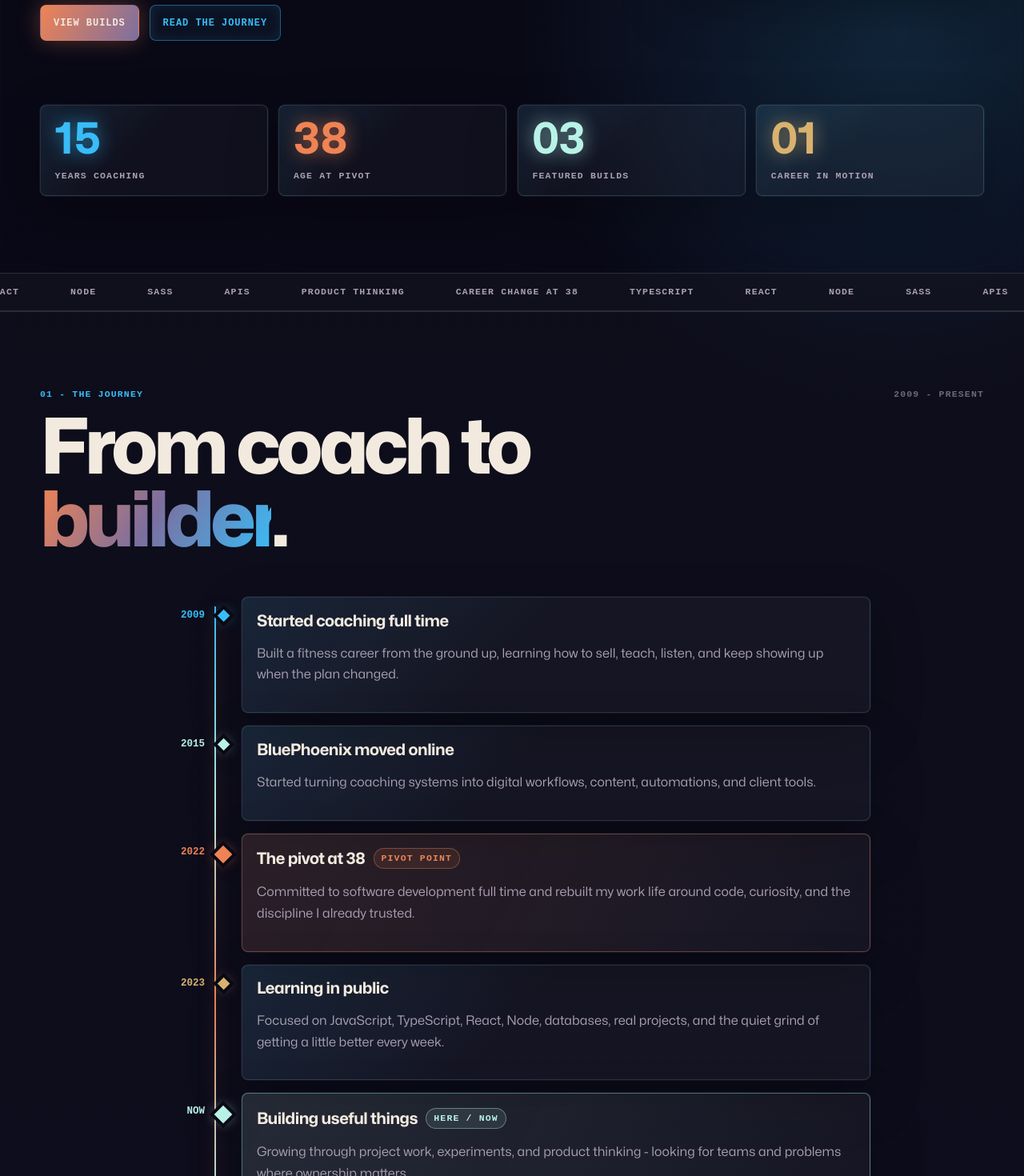
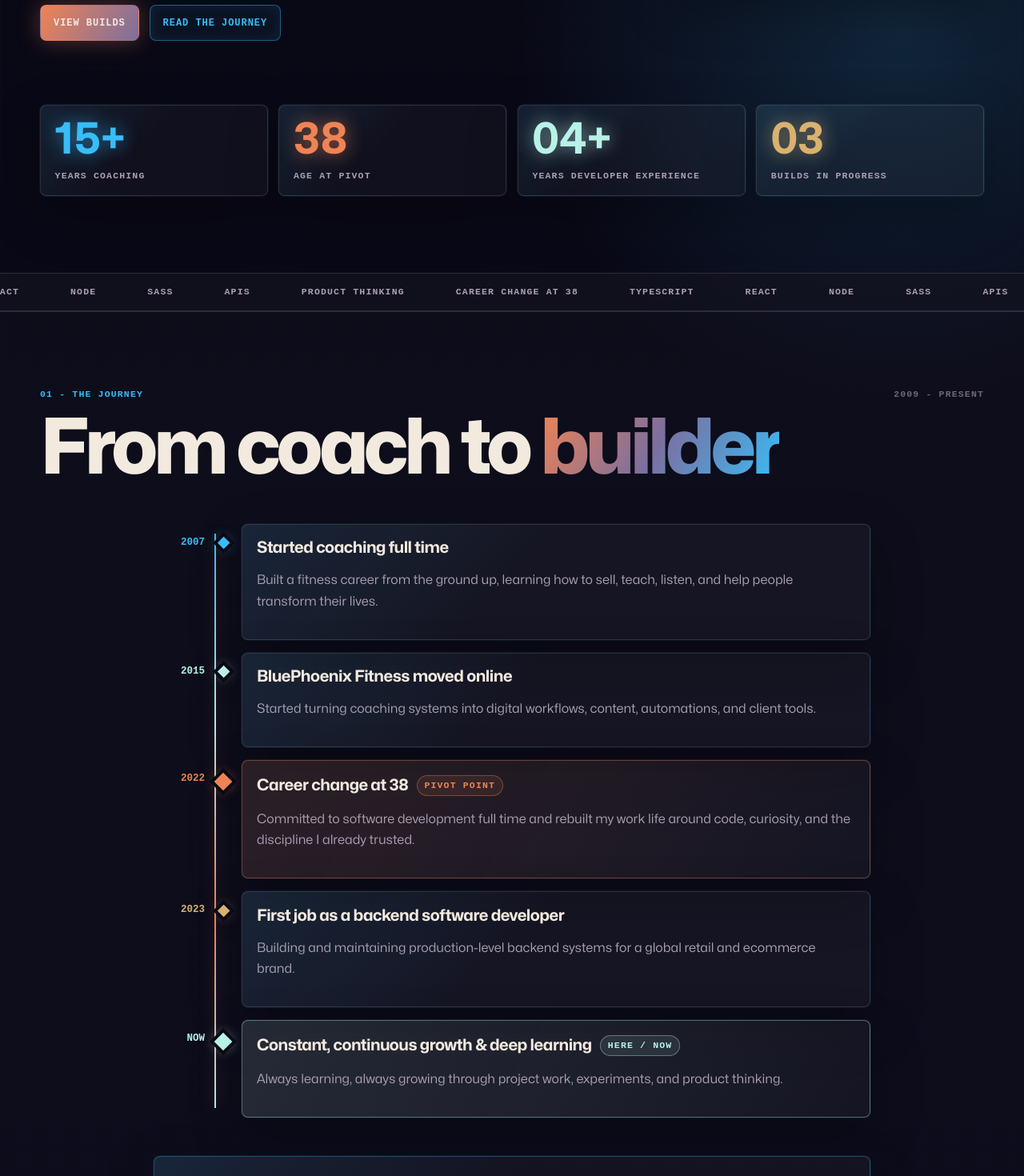
Before and after one commit to cameronmakarchuk/portfolio-site-client, a React (Vite) app: page / in a window 1280 px wide. Shown: the part 860-2330 px from the top of the page at 80% size. Built offline with nearby package versions, Linux system fonts and the light colour scheme.

Commit message:
feat: adjust copy acrosss sections

```diff
--- a/src/data/portfolio.ts
+++ b/src/data/portfolio.ts
@@ -37,7 +37,7 @@ export type ExperienceItem = {
 export const profile = {
 	name: "Cameron Makarchuk",
 	title: "Software Developer",
-	location: "Canada - remote friendly",
+	location: "Toronto, Canada - remote friendly",
 	tagline: "Developer, builder, & learning addict",
 	subtitle: "Now I build products with an operator's instincts and a beginner's appetite for hard problems.",
 	description:
@@ -53,30 +53,30 @@ export const navItems = [
 ];
 
 export const stats = [
-	{ value: "15", label: "Years coaching", accent: "cyan" },
+	{ value: "15+", label: "Years coaching", accent: "cyan" },
 	{ value: "38", label: "Age at pivot", accent: "magenta" },
-	{ value: "03", label: "Featured builds", accent: "lime" },
-	{ value: "01", label: "Career in motion", accent: "amber" },
+	{ value: "04+", label: "Years developer experience", accent: "lime" },
+	{ value: "03", label: "Builds in progress", accent: "amber" },
 ] satisfies Array<{ value: string; label: string; accent: Accent }>;
 
 export const journeyEvents: JourneyEvent[] = [
 	{
-		year: "2009",
+		year: "2007",
 		title: "Started coaching full time",
 		description:
-			"Built a fitness career from the ground up, learning how to sell, teach, listen, and keep showing up when the plan changed.",
+			"Built a fitness career from the ground up, learning how to sell, teach, listen, and help people transform their lives.",
 		accent: "cyan",
 	},
 	{
 		year: "2015",
-		title: "BluePhoenix moved online",
+		title: "BluePhoenix Fitness moved online",
 		description:
 			"Started turning coaching systems into digital workflows, content, automations, and client tools.",
 		accent: "teal",
 	},
 	{
 		year: "2022",
-		title: "The pivot at 38",
+		title: "Career change at 38",
 		description:
 			"Committed to software development full time and rebuilt my work life around code, curiosity, and the discipline I already trusted.",
 		accent: "magenta",
@@ -84,16 +84,16 @@ export const journeyEvents: JourneyEvent[] = [
 	},
 	{
 		year: "2023",
-		title: "Learning in public",
+		title: "First job as a backend software developer",
 		description:
-			"Focused on JavaScript, TypeScript, React, Node, databases, real projects, and the quiet grind of getting a little better every week.",
+			"Building and maintaining production-level backend systems for a global retail and ecommerce brand.",
 		accent: "amber",
 	},
 	{
 		year: "Now",
-		title: "Building useful things",
+		title: "Constant, continuous growth & deep learning",
 		description:
-			"Growing through project work, experiments, and product thinking - looking for teams and problems where ownership matters.",
+			"Always learning, always growing through project work, experiments, and product thinking.",
 		accent: "lime",
 		isNow: true,
 	},
@@ -103,7 +103,7 @@ export const featuredBuilds: FeaturedBuild[] = [
 	{
 		id: "01",
 		name: "RecLeague",
-		status: "Case study",
+		status: "Capstone Project",
 		year: "2022",
 		summary: "Find and register for adult recreational sports leagues.",
 		description:
@@ -118,9 +118,9 @@ export const featuredBuilds: FeaturedBuild[] = [
 		name: "BrainStorm",
 		status: "Hackathon",
 		year: "2022",
-		summary: "A team ideation app for prompts, voting, and rewards.",
+		summary: "A team ideation app with prompts, voting, and rewards.",
 		description:
-			"Built during a 24-hour hackathon with a small team, focused on turning messy collaboration into a guided mobile-first workflow.",
+			"Built during a 24-hour hackathon - hosted by Microsoft & Brainstation - with a small team, focused on turning messy collaboration into a guided mobile-first workflow.",
 		stack: ["React", "JavaScript", "Node", "Express"],
 		image: brainstormImage,
 		imageAlt: "BrainStorm mobile app challenge dashboard",
@@ -129,30 +129,37 @@ export const featuredBuilds: FeaturedBuild[] = [
 	{
 		id: "03",
 		name: "Homelab",
-		status: "Placeholder",
+		status: "Personal",
 		year: "Ongoing",
 		summary: "Self-hosted experiments, automation, and infrastructure learning.",
 		description:
-			"A working placeholder for the experiments section: local services, scripts, tooling experiments, and the kind of tinkering that keeps the learning loop alive.",
+			"My personal experimentation with self-hosting local services, scripts, tooling, and the kind of tinkering that keeps the learning loop alive.",
 		stack: ["Linux", "Networking", "Automation", "Self-hosting"],
 		image: homelabImage,
-		imageAlt: "Cyberpunk homelab dashboard placeholder",
+		imageAlt: "Homelab dashboard placeholder",
 		accent: "cyan",
 	},
 ];
 
 export const experienceItems: ExperienceItem[] = [
 	{
-		role: "Software Developer",
-		org: "Project and freelance work",
-		period: "2022 - Present",
+		role: "Intermediate Backend Software Developer",
+		org: "Lush",
+		period: "2025 - Present",
 		description:
-			"Frontend-heavy product development with React, TypeScript, Sass, API integration, and full-stack fundamentals.",
+			"Planning, building, and maintaining backend systems that power the website/app for a global ecommerce company.",
+	},
+	{
+		role: "Junior Backend Software Developer",
+		org: "Lush",
+		period: "2023 - 2025",
+		description:
+			"Involved in the development and maintenance of internal tools used for order management systems, translating documents, and product subscriptions.",
 	},
 	{
 		role: "Founder / Coach",
-		org: "BluePhoenix Fitness",
-		period: "2009 - Present",
+		org: "Boom Bodyshaping Studio / BluePhoenix Fitness",
+		period: "2007 - Present",
 		description:
 			"Built and operated a coaching business, managed clients, systems, marketing, and online delivery.",
 	},
@@ -161,27 +168,31 @@ export const experienceItems: ExperienceItem[] = [
 		org: "Software development",
 		period: "Age 38 onward",
 		description:
-			"Retrained through practical projects, modern web tooling, and steady iteration from first principles.",
+			"Decided at 38 to take a hard left turn and finally follow a passion I'd had since I was a kid.",
 	},
 ];
 
 export const skills = [
+	"JavaScript",
 	"TypeScript",
 	"React",
-	"JavaScript",
+	"CSS",
+	"Sass",
 	"Node.js",
 	"Express",
-	"Sass",
+	"GraphQL",
 	"SQL",
 	"Git",
 	"APIs",
-	"Product thinking",
+	"Linux",
+	"A.I. Agents",
 ];
 
 export const links = {
-	email: "mailto:cmakarchuk@gmail.com",
+	email: "mailto:cameron@bluephoenixfitness.com",
 	github: "https://github.com/cameronmakarchuk",
 	linkedin: "https://linkedin.com/in/cameronmakarchuk",
 	instagram: "https://instagram.com/cameronmakarchuk",
+	x: "https://x.com/cmakarchuk",
 	bluePhoenix: "https://bluephoenixfitness.com",
 };
--- a/src/pages/Portfolio/Portfolio.tsx
+++ b/src/pages/Portfolio/Portfolio.tsx
@@ -66,7 +66,7 @@ function HeroSection(): JSX.Element {
 					<h1 className="portfolio-hero__title">
 						<span>Developer, builder, & </span>
 						<span>
-							<em>learning</em> addict.
+							<em>learning</em> addict
 						</span>
 					</h1>
 					<p className="portfolio-hero__description">{profile.description}</p>
@@ -132,7 +132,7 @@ function JourneySection(): JSX.Element {
 					kicker="01 - The journey"
 					title={
 						<>
-							From coach to <em>builder</em>.
+							From coach to <em>builder</em>
 						</>
 					}
 					meta="2009 - present"
@@ -190,7 +190,7 @@ function ProjectsSection(): JSX.Element {
 					kicker="02 - Featured builds"
 					title={
 						<>
-							Projects, experiments, and things I am <em>shipping</em>.
+							Projects, experiments, and things I am <em>building</em>
 						</>
 					}
 					meta="case studies + placeholders"
@@ -233,18 +233,18 @@ function ExperienceSection(): JSX.Element {
 					kicker="03 - Experience snapshot"
 					title={
 						<>
-							A resume layer without the <em>resume fog</em>.
+							What I've been up to <em>professionally</em>
 						</>
 					}
 					meta="skills + work history"
 				/>
 				<div className="portfolio-experience">
 					<div className="portfolio-card portfolio-experience__now">
-						<p className="portfolio-label">// Current signal</p>
-						<h3>Builder with an operator's bias.</h3>
+						<p className="portfolio-label">// Current framework</p>
+						<h3>Builder with a founder mindset.</h3>
 						<p>
-							I bring coaching-business ownership into software: clear communication, user empathy,
-							follow-through, and a bias toward useful shipped work.
+							I bring entreprenuer thinking into software development: clear communication, user empathy,
+							follow-through, and understanding the business impact of what we're building.
 						</p>
 					</div>
 					<div className="portfolio-experience__list">
@@ -273,9 +273,10 @@ function ExperienceSection(): JSX.Element {
 
 function ContactSection(): JSX.Element {
 	const contactLinks = [
-		{ label: "Email", value: "cmakarchuk@gmail.com", href: links.email, accent: "cyan" },
-		{ label: "GitHub", value: "@cmakarchuk", href: links.github, accent: "lime" },
+		{ label: "GitHub", value: "cameronmakarchuk", href: links.github, accent: "lime" },
 		{ label: "LinkedIn", value: "in/cameronmakarchuk", href: links.linkedin, accent: "amber" },
+		{ label: "Instagram", value: "@cameronmakarchuk", href: links.instagram, accent: "coral" },
+		{ label: "X", value: "@cmakarchuk", href: links.x, accent: "teal" },
 		{ label: "Fitness", value: "bluephoenixfitness.com", href: links.bluePhoenix, accent: "magenta" },
 	] satisfies Array<{ label: string; value: string; href: string; accent: Accent }>;
 
@@ -289,11 +290,10 @@ function ContactSection(): JSX.Element {
 				<div className="portfolio-contact__grid">
 					<div>
 						<h2>
-							Let's <em>build</em> something useful.
+							Let's <em>build</em> something impactful
 						</h2>
 						<p>
-							I am looking for teams, collaborators, and practical product problems where curiosity,
-							ownership, and steady iteration matter.
+							Have an idea for something you need built? Just want to connect with another builder? You can find me at any of these spots, happy to connect.
 						</p>
 					</div>
 					<div className="portfolio-contact__links">
@@ -312,7 +312,7 @@ function ContactSection(): JSX.Element {
 					</div>
 				</div>
 				<div className="portfolio-footerline">
-					<span>© 2026 Cameron Makarchuk - Canada - Remote</span>
+					<span>© 2026 Cameron Makarchuk - Toronto, Canada - Remote</span>
 					<span>EOF - built with care</span>
 				</div>
 			</div>
```
